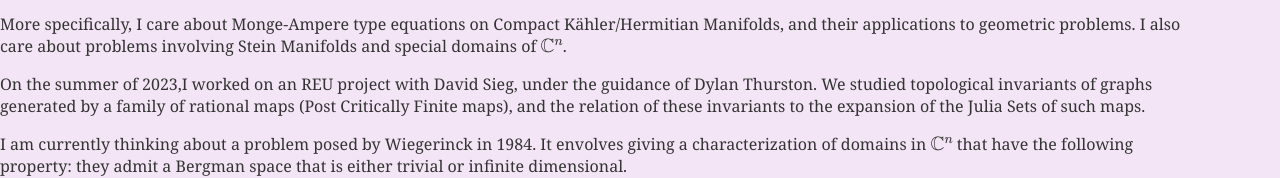
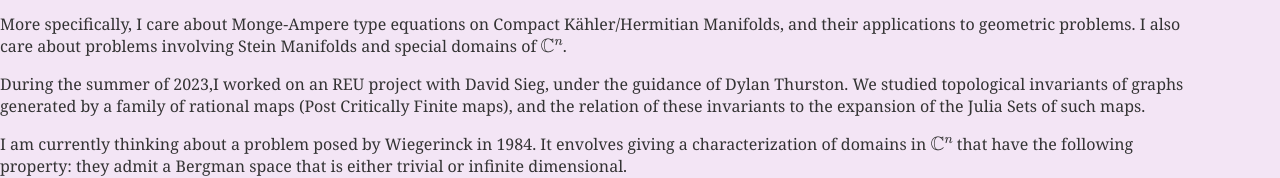
Before and after one commit to vbbraga/vbbraga.github.io, a plain HTML site: page math.html in a window 1280 px wide. Shown: the part 201-379 px from the top of the page. Drawn offline with nearby package versions, Linux system fonts and the light colour scheme.

Commit message:
Update math.html

```diff
--- a/math.html
+++ b/math.html
@@ -25,7 +25,7 @@
 
             <p>Broadly speaking, my research interests lie in Complex Geomtric Analysis, Pluripotential Theory, Several Complex Variables, and Complex Dynamics (Everything Complex!).</p>
             <p>More specifically, I care about Monge-Ampere type equations on Compact Kähler/Hermitian Manifolds, and their applications to geometric problems. I also care about problems involving Stein Manifolds and special domains of \(\mathbb{C}^{n}\).</p>
-            <p>On the summer of 2023,I worked on an REU project with David Sieg, under the guidance of Dylan Thurston. We studied topological invariants of graphs generated by a family of rational maps (Post Critically Finite maps), and the relation of these invariants to the expansion of the Julia Sets of such maps.</p>
+            <p>During the summer of 2023,I worked on an REU project with David Sieg, under the guidance of Dylan Thurston. We studied topological invariants of graphs generated by a family of rational maps (Post Critically Finite maps), and the relation of these invariants to the expansion of the Julia Sets of such maps.</p>
             <p>I am currently thinking about a problem posed by Wiegerinck in 1984. It envolves giving a characterization of domains in \(\mathbb{C}^{n}\) that have the following property: they  admit a Bergman space that is either trivial or infinite dimensional.  </p>
 
             <h1>Conference Talks</h1>
```
